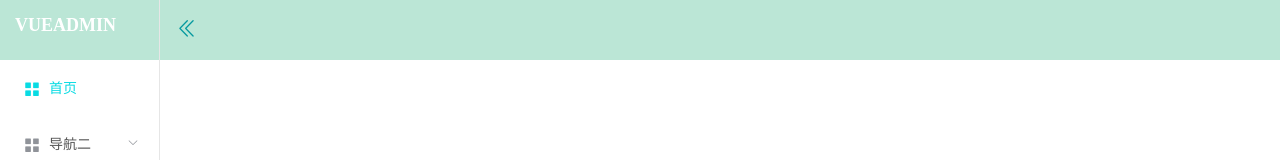
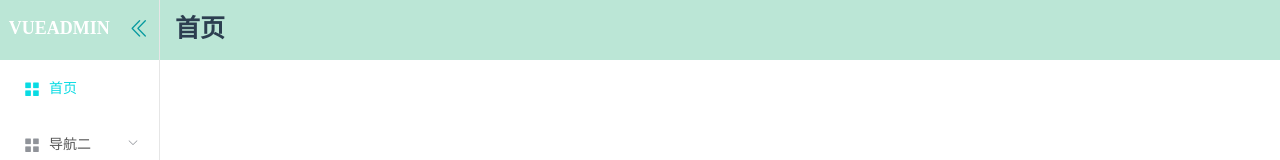
Before and after one commit to pmm0316/vue-cli-practice, a Vue app: page /#/ in a window 1280 px wide. Shown: the top 160 px of the page. Built offline with nearby package versions, Linux system fonts and the light colour scheme.

Commit message:
在header中显示当前菜单名称

```diff
--- a/src/views/Home.vue
+++ b/src/views/Home.vue
@@ -1,18 +1,19 @@
 <template>
   <el-row :gutter="0" class="container">
     <el-col :span="colSpan" class="left">
-      <div class="header">
+      <div class="header" :class="{'hide-header': collapse}">
         <h5>{{logoText}}</h5>
+        <i class="icon"
+           :class="collapse ? 'el-icon-d-arrow-right' : 'el-icon-d-arrow-left'"
+           @click="handleToggleMenuShow"></i>
       </div>
       <div class="menu">
-        <Menu :isCollapse="collapse"/>
+        <Menu :isCollapse="collapse" @set-menu-name="setMenuName"/>
       </div>
     </el-col>
     <el-col :span="24 - colSpan" class="right">
       <div class="header">
-        <i class="icon"
-           :class="collapse ? 'el-icon-d-arrow-right' : 'el-icon-d-arrow-left'"
-           @click="handleToggleMenuShow"></i>
+        <h3>{{menuName}}</h3>
       </div>
       <main class="content">
         <router-view/>
@@ -32,10 +33,14 @@
       return {
         collapse: false,
         colSpan: 3,
-        logoText: 'VUEADMIN'
+        logoText: 'VUEADMIN',
+        menuName: '首页'
       }
     },
     methods: {
+      setMenuName (v) {
+        this.menuName = v
+      },
       handleToggleMenuShow () {
         this.collapse = !this.collapse
         this.colSpan = this.collapse ? 1 : 3
@@ -56,25 +61,34 @@
     .left {
       .header {
         border-right: 1px solid $color-border;
+        display: flex;
+        justify-content: space-around;
+        .icon, h5 {
+          line-height: 57px;
+        }
+        .icon {
+          font-size: 23px;
+          cursor: pointer;
+          color: #05999F;
+        }
         h5 {
           color: #fff;
-          padding: 15px;
           font-size: 18px;
         }
       }
       .hide-header {
-        width: 64px;
+        justify-content: center;
       }
     }
     .right {
       .header {
         display: flex;
         align-content: center;
-        .icon {
-          margin: 17px 0 10px 15px;
-          font-size: 23px;
-          cursor: pointer;
-          color: #05999F;
+        padding: 0 15px;
+        h3 {
+          line-height: 57px;
+          font-size: 25px;
+          color: #2c3e50;
         }
       }
     }
--- a/src/views/menu/Menu.vue
+++ b/src/views/menu/Menu.vue
@@ -37,8 +37,9 @@
       }
     },
     methods: {
-      handleClickMenu (path) {
+      handleClickMenu ({path, name}) {
         this.$router.push(path || '/')
+        this.$emit('set-menu-name', name)
       },
       renderMenu (list) {
         return list.map(item => {
@@ -56,7 +57,7 @@
             )
           }
           return (
-            <el-menu-item index={item.id} onClick={() => this.handleClickMenu(item.path)}>
+            <el-menu-item index={item.id} onClick={() => this.handleClickMenu(item)}>
               <i class="el-icon-menu"></i>
               <span slot="title">{item.name}</span>
             </el-menu-item>
```
